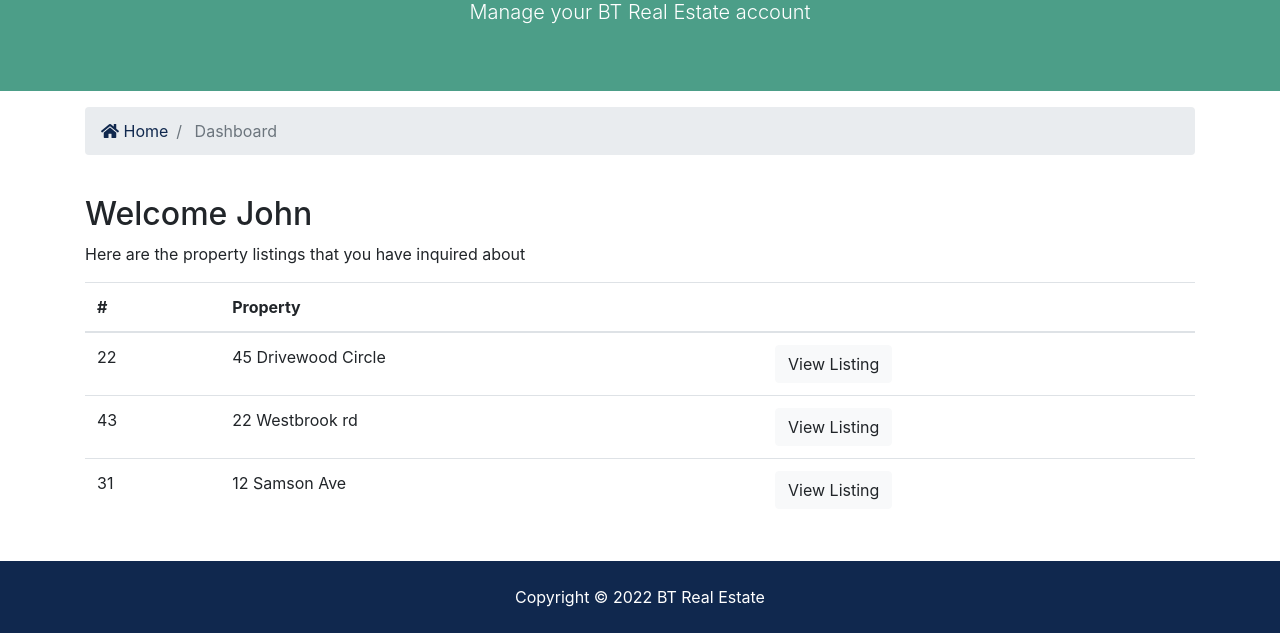
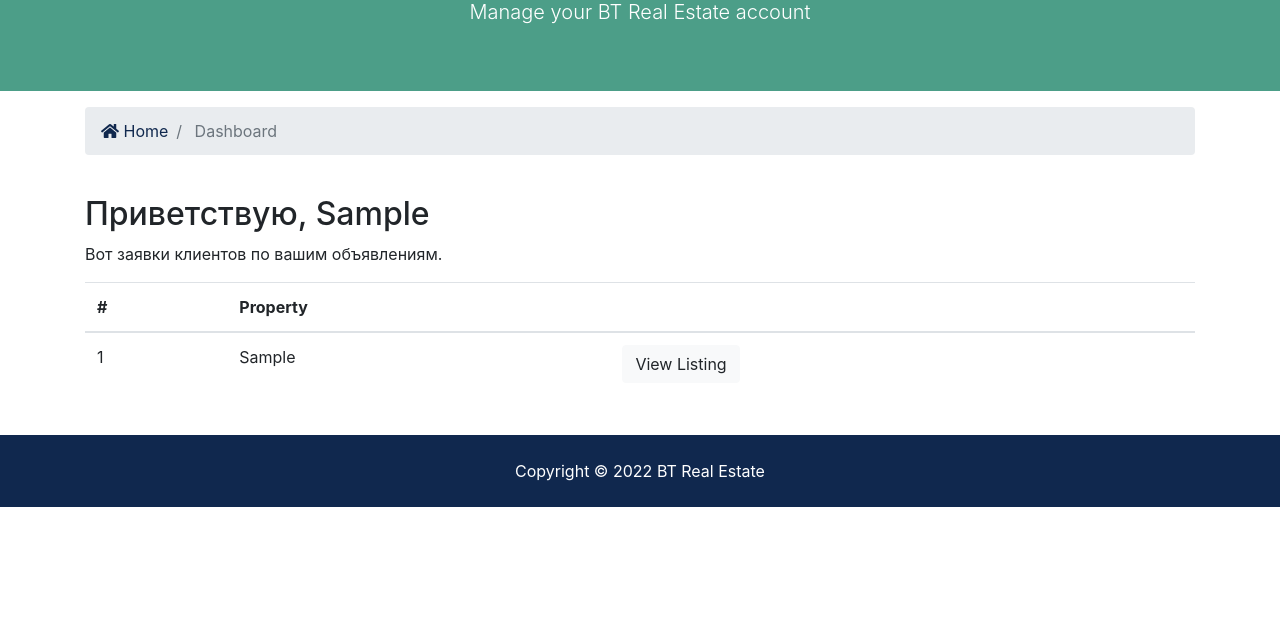
Before and after one commit to xaldey/realtor-inquires, a Django app: template templates/accounts/dashboard.html in a window 1280 px wide. Shown: the part 254-887 px from the top of the page. After the commit the page ends 761 px from the top, so only its background shows below. Run offline with Django 4.2, Linux system fonts and the light colour scheme; the template is opened without the code that fills it: values that come from a table or form of the project are taken from there, others are empty; a user stored in the database is signed in; tables that the repository leaves empty hold one stand-in row (values such as "Sample post"); parts of the project's set-up code (start-up, migrations or seed data) failed here and were passed over; some libraries are stand-ins or nearby versions.

Commit message:
Проект завершен.

```diff
--- a/contacts/admin.py
+++ b/contacts/admin.py
@@ -5,7 +5,7 @@ from .models import Contact
 
 class ContactAdmin(admin.ModelAdmin):
     list_display = ("id", "name", "listing", "email", "contact_date")
-    list_display_link = ("id", "name")
+    list_display_links = ("id", "name")
     search_fields = ("name", "listing", "email")
     list_per_page = 25
 
--- a/templates/accounts/dashboard.html
+++ b/templates/accounts/dashboard.html
@@ -36,8 +36,9 @@
     <div class="container">
       <div class="row">
         <div class="col-md-12">
-          <h2>Welcome John</h2>
-          <p>Here are the property listings that you have inquired about</p>
+          <h2>Приветствую, {{ user.first_name }}</h2>
+          {% if contacts %}
+            <p>Вот заявки клиентов по вашим объявлениям.</p>
             <table class="table">
               <thead>
                 <tr>
@@ -47,29 +48,23 @@
                 </tr>
               </thead>
               <tbody>
+
+                {% for contact in contacts %}
                   <tr>
-                <td>22</td>
-                <td>45 Drivewood Circle</td>
+                    <td>{{ contact.id }}</td>
+                    <td>{{ contact.listing }}</td>
                     <td>
-                  <a class="btn btn-light" href="#">View Listing</a>
+                      <a class="btn btn-light" href="{% url 'listing' contact.listing_id %}">View Listing</a>
                     </td>
                   </tr>
-              <tr>
-                <td>43</td>
-                <td>22 Westbrook rd</td>
-                <td>
-                  <a class="btn btn-light" href="#">View Listing</a>
-                </td>
-              </tr>
-              <tr>
-                <td>31</td>
-                <td>12 Samson Ave</td>
-                <td>
-                  <a class="btn btn-light" href="#">View Listing</a>
-                </td>
-              </tr>
+                {% endfor %}
+
+
               </tbody>
             </table>
+          {% else %}
+            <p>У вас пока нет запросов от клиентов.</p>
+          {% endif %}
         </div>
       </div>
     </div>
```
Also changed, not shown: accounts/views.py (+6 -1 lines), btre/settings.py (+7 -0 lines), contacts/views.py (+25 -1 lines), templates/listings/listing.html (+5 -2 lines). Lines whose indentation alone changed are shown as unchanged.
